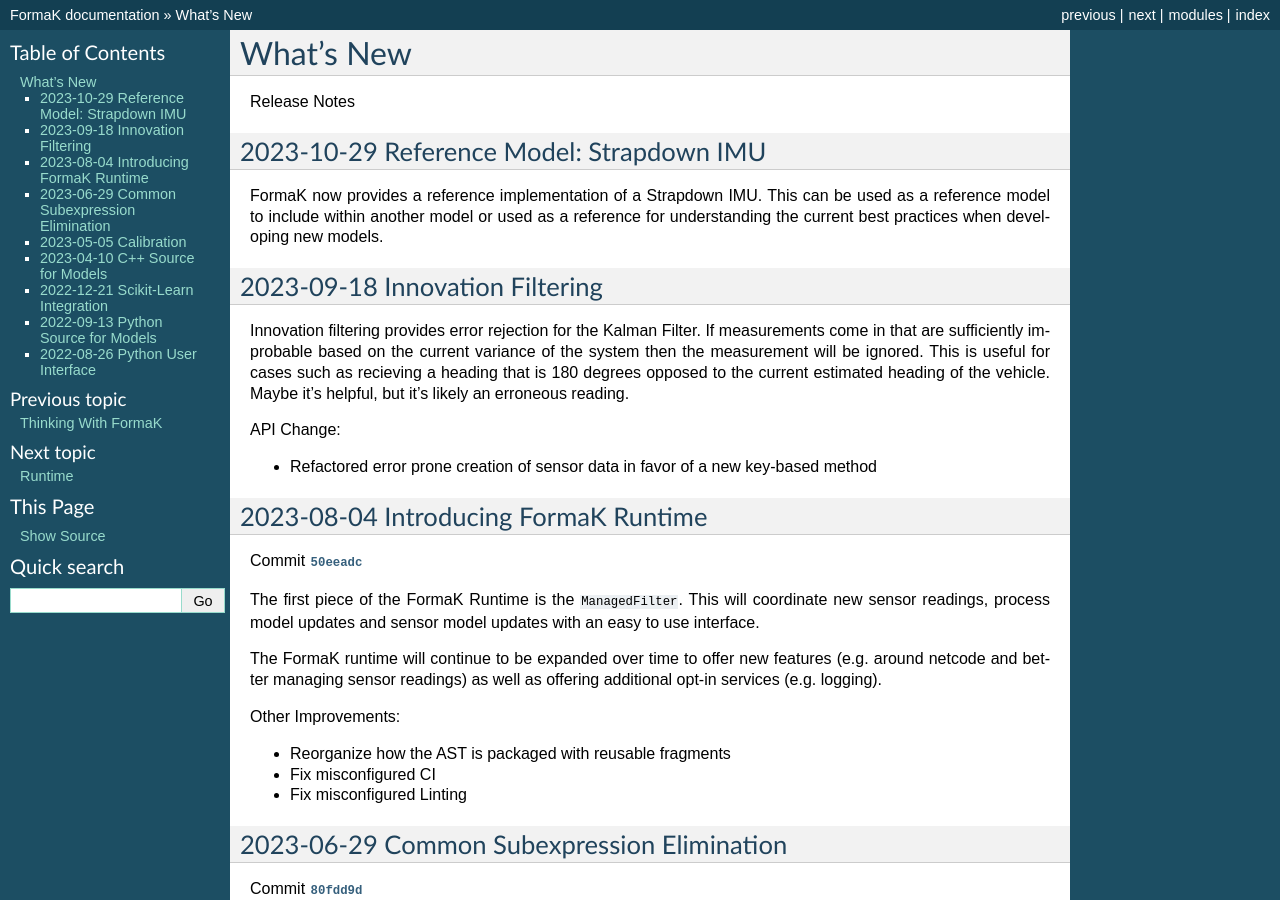
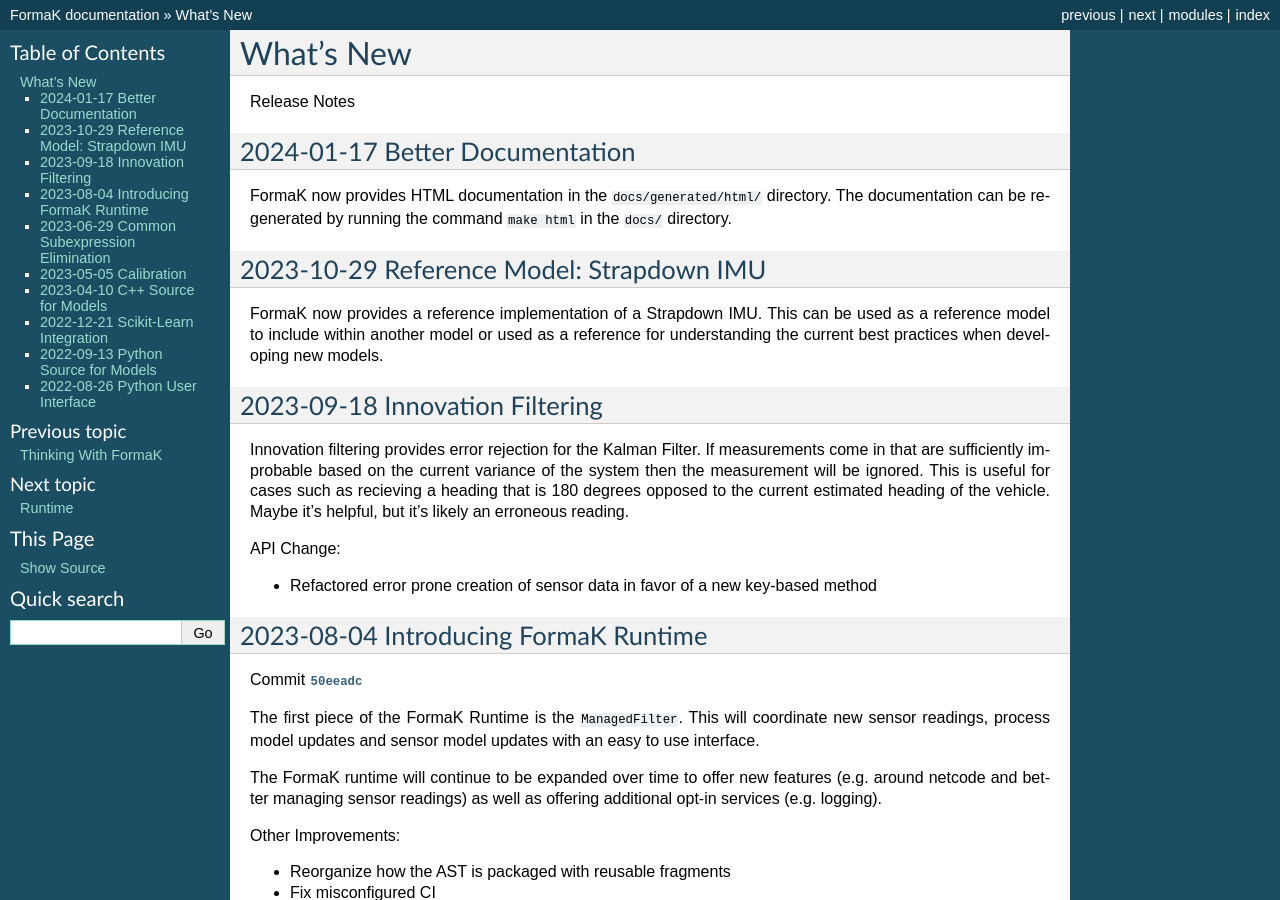
Before and after one commit to buckbaskin/formak, a Sphinx documentation site: the page built from docs/whats-new.md, in a window 1280 px wide and 900 px high. Built offline with Sphinx 7.4.7, drawn with Linux system fonts in a browser that asks for light colours.

Commit message:
Update the what's new to include docs

```diff
--- a/docs/whats-new.md
+++ b/docs/whats-new.md
@@ -1,6 +1,12 @@
 # What's New
 
 Release Notes
+
+## 2024-01-17 Better Documentation
+
+FormaK now provides HTML documentation in the `docs/generated/html/` directory.
+The documentation can be re-generated by running the command `make html` in the
+`docs/` directory.
 
 ## 2023-10-29 Reference Model: Strapdown IMU
 
```
